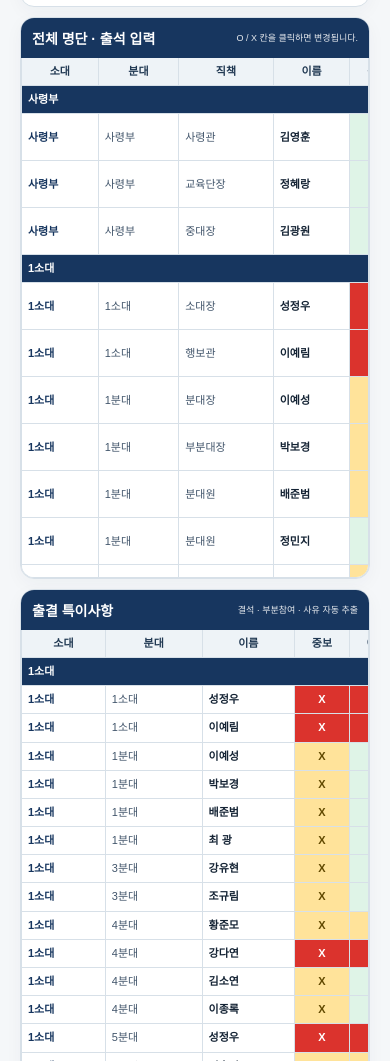
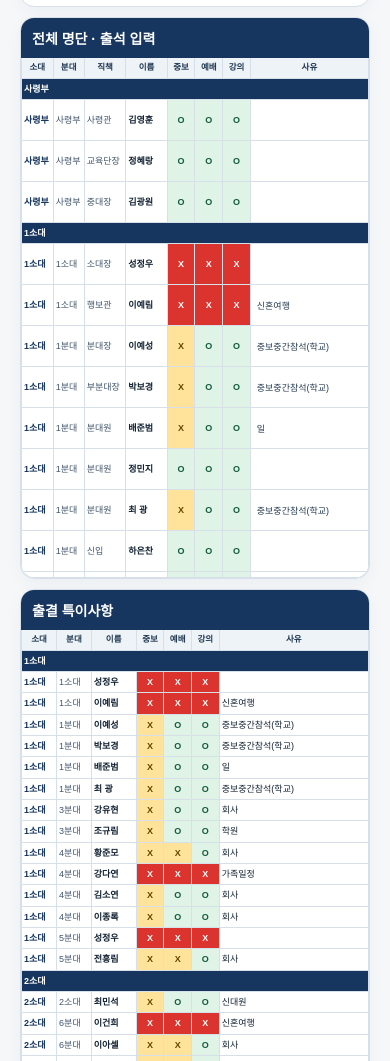
Before and after one commit to gkrry5921-lgtm/worship, a plain HTML site: page index.html in a window 390 px wide. Shown: the part 539-1600 px from the top of the page. Drawn offline with Linux system fonts and the light colour scheme.

Commit message:
Add files via upload

```diff
--- a/index.html
+++ b/index.html
@@ -429,6 +429,124 @@ body{overflow-x:auto;}
   .platoonDivider td{
     display:table-cell !important;
     border-radius:0 !important;
+  }
+}
+
+
+/* ===== MOBILE TABLE FIT - NO HORIZONTAL SCROLL ===== */
+@media (max-width:760px){
+
+  .leftPanel .tableWrap,
+  .reportPanel .tableWrap,
+  .tableWrap{
+    overflow-x:hidden !important;
+    overflow-y:auto !important;
+    width:100% !important;
+    max-width:100% !important;
+  }
+
+  #attendanceTable,
+  #attendanceTable.annualTable,
+  #exceptionTable{
+    width:100% !important;
+    min-width:0 !important;
+    max-width:100% !important;
+    table-layout:fixed !important;
+    border-collapse:collapse !important;
+  }
+
+  #attendanceTable th,
+  #attendanceTable td,
+  #exceptionTable th,
+  #exceptionTable td{
+    padding:5px 2px !important;
+    font-size:9px !important;
+    line-height:1.15 !important;
+    white-space:normal !important;
+    word-break:keep-all !important;
+    overflow-wrap:anywhere !important;
+  }
+
+  #attendanceTable th{
+    font-size:8.5px !important;
+  }
+
+  #exceptionTable th{
+    font-size:8.5px !important;
+  }
+
+  /* 전체 명단: 소대 / 분대 / 직책 / 이름 / 중보 / 예배 / 강의 / 사유 */
+  #attendanceTable th:nth-child(1),
+  #attendanceTable td:nth-child(1){width:9% !important}
+
+  #attendanceTable th:nth-child(2),
+  #attendanceTable td:nth-child(2){width:9% !important}
+
+  #attendanceTable th:nth-child(3),
+  #attendanceTable td:nth-child(3){width:12% !important}
+
+  #attendanceTable th:nth-child(4),
+  #attendanceTable td:nth-child(4){width:12% !important}
+
+  #attendanceTable th:nth-child(5),
+  #attendanceTable td:nth-child(5){width:8% !important}
+
+  #attendanceTable th:nth-child(6),
+  #attendanceTable td:nth-child(6){width:8% !important}
+
+  #attendanceTable th:nth-child(7),
+  #attendanceTable td:nth-child(7){width:8% !important}
+
+  #attendanceTable th:nth-child(8),
+  #attendanceTable td:nth-child(8){width:34% !important}
+
+  /* 출결 특이사항: 소대 / 분대 / 이름 / 중보 / 예배 / 강의 / 사유 */
+  #exceptionTable th:nth-child(1),
+  #exceptionTable td:nth-child(1){width:10% !important}
+
+  #exceptionTable th:nth-child(2),
+  #exceptionTable td:nth-child(2){width:10% !important}
+
+  #exceptionTable th:nth-child(3),
+  #exceptionTable td:nth-child(3){width:13% !important}
+
+  #exceptionTable th:nth-child(4),
+  #exceptionTable td:nth-child(4){width:8% !important}
+
+  #exceptionTable th:nth-child(5),
+  #exceptionTable td:nth-child(5){width:8% !important}
+
+  #exceptionTable th:nth-child(6),
+  #exceptionTable td:nth-child(6){width:8% !important}
+
+  #exceptionTable th:nth-child(7),
+  #exceptionTable td:nth-child(7){width:43% !important}
+
+  #attendanceTable td:nth-child(5),
+  #attendanceTable td:nth-child(6),
+  #attendanceTable td:nth-child(7),
+  #exceptionTable td:nth-child(4),
+  #exceptionTable td:nth-child(5),
+  #exceptionTable td:nth-child(6){
+    text-align:center !important;
+    font-weight:800 !important;
+  }
+
+  .reasonInput{
+    width:100% !important;
+    min-width:0 !important;
+    height:30px !important;
+    padding:3px 4px !important;
+    font-size:9px !important;
+  }
+
+  .sectionHead span{
+    display:none !important;
+  }
+
+  .platoonDivider td{
+    font-size:10px !important;
+    padding:6px 5px !important;
   }
 }
 
```
